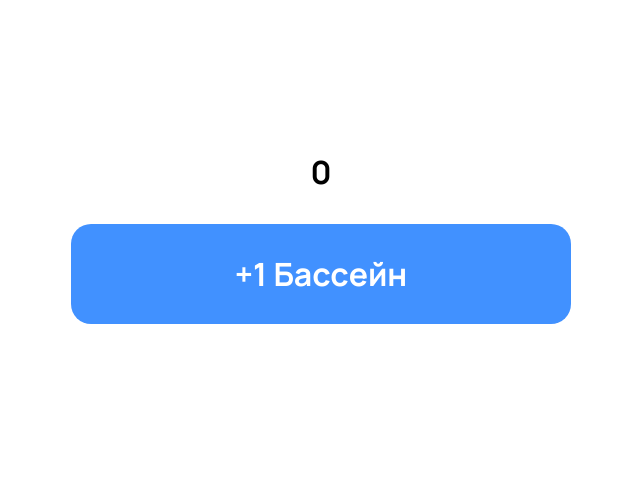
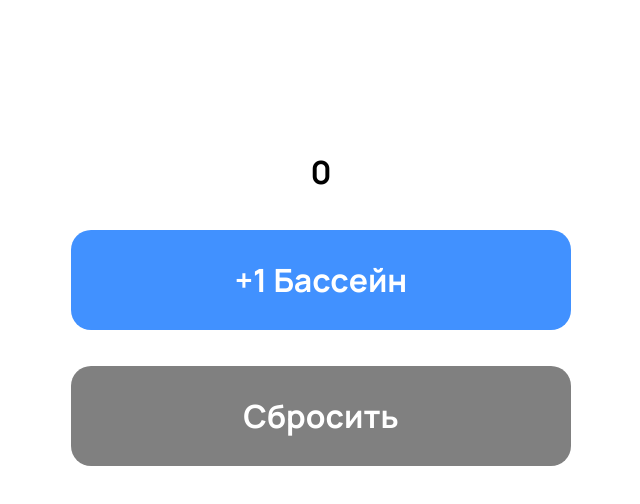
Before and after one commit to aleksandrbykov12/counter-app, a plain HTML site: page index.html in a window 1280 px wide. Shown: the whole page, without its empty margins (219-859 px from the left). Drawn offline with Linux system fonts and the light colour scheme.

Commit message:
Add files via upload

```diff
--- a/css/style.css
+++ b/css/style.css
@@ -10,17 +10,20 @@ body {
     padding-top: 150px;
     display: flex;
     flex-direction: column;
-    gap: 30px;
+    gap: 36px;
     width: 700px;
     margin: 0 auto;
 }
 
 .reset-btn {
-    visibility: hidden;
+    background-color: gray;
+    cursor: default;
+    transition: all linear 0.2s;
 }
 
 .active {
-    visibility: visible;
+    background: #D45366;
+    cursor: pointer;
 }
 
 button {
@@ -38,10 +41,6 @@ button {
     color: #fff;
 }
 
-.reset-btn {
-    background: #D45366;
-}
-
 .count {
     width: 500px;
     text-align: center;
```
